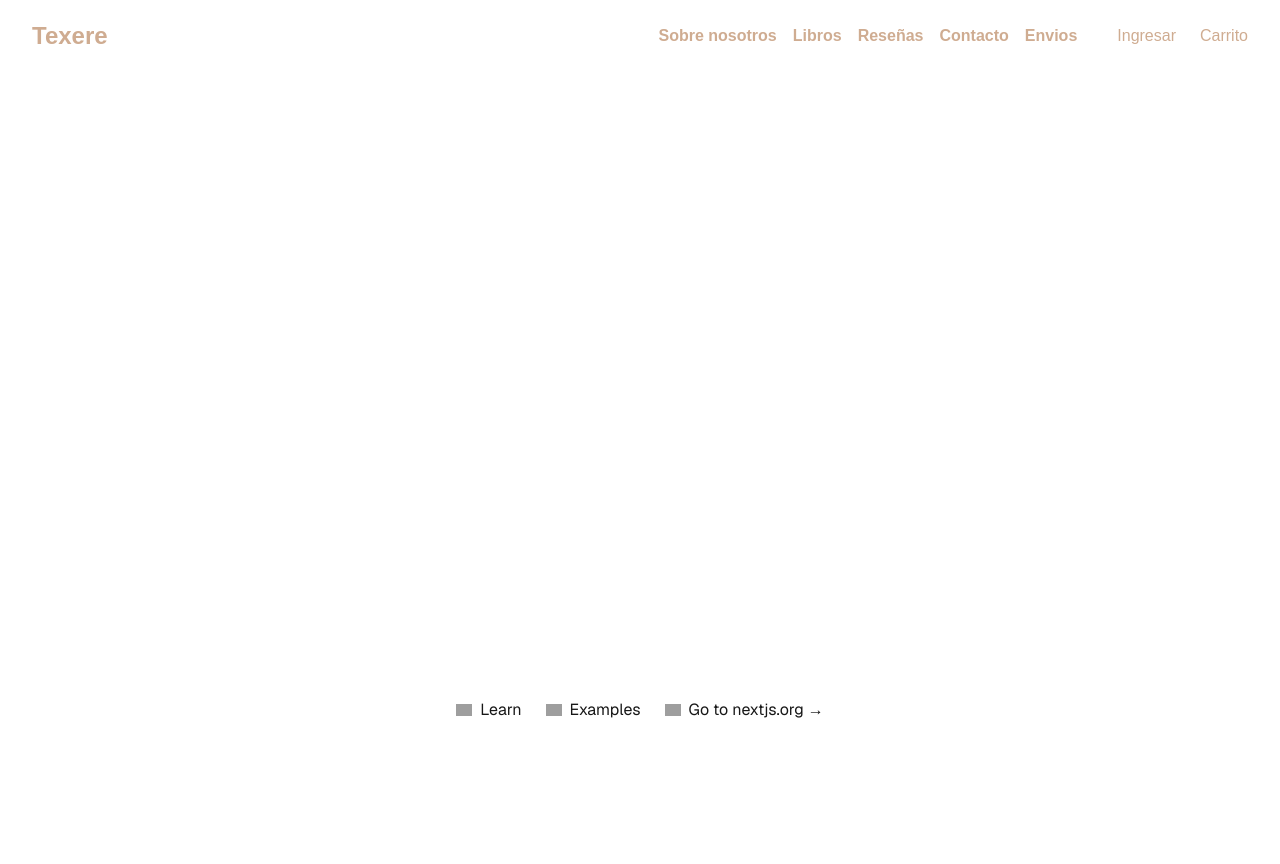
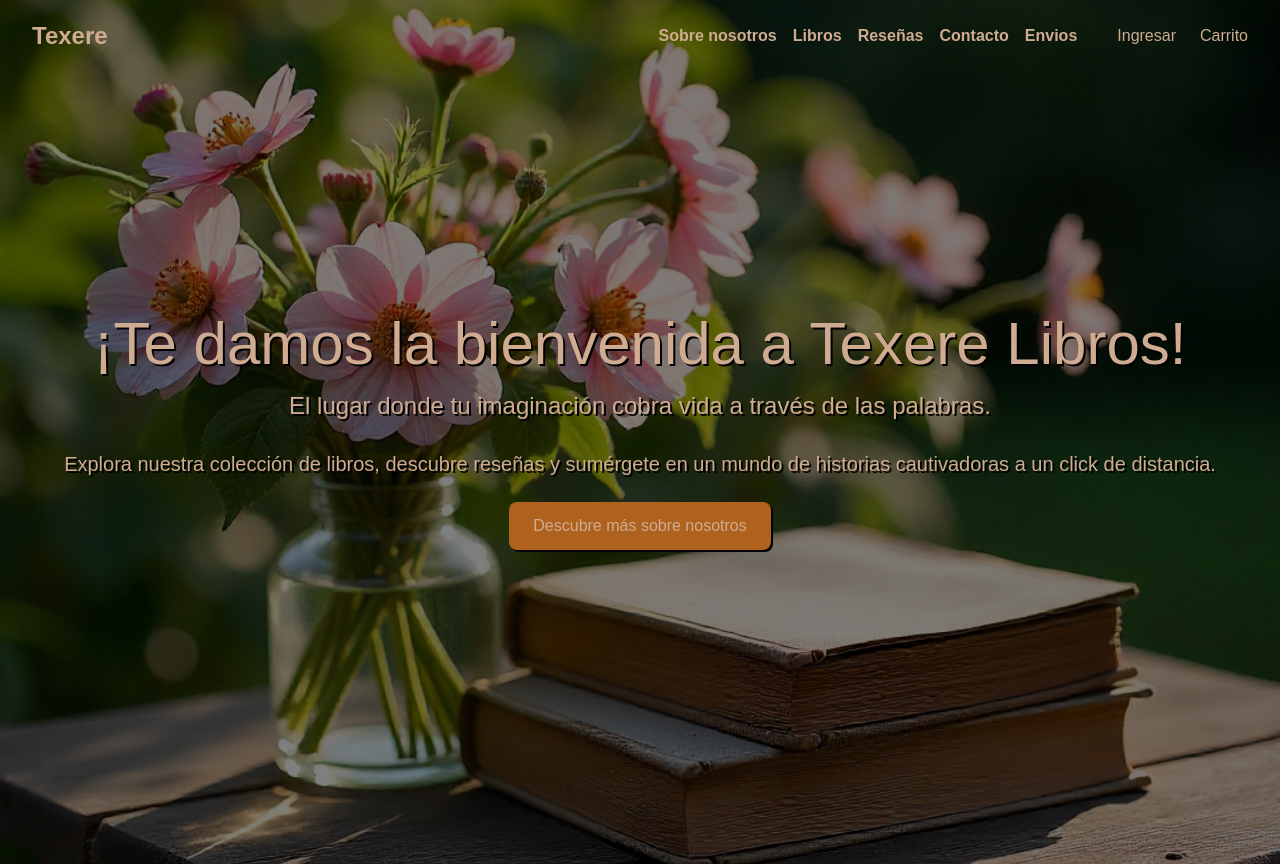
Before and after one commit to MarianaCaradec/BooksEcommerce, a Next.js app: page / in a window 1280 px wide. Before the commit the page ends 800 px from the top, so only its background shows below. Built offline with nearby package versions, Linux system fonts and the light colour scheme; grey boxes are pictures that could not be loaded.

Commit message:
feat: removed and commented unnecessary sections and added bg image with main welcome

```diff
--- a/app/page.tsx
+++ b/app/page.tsx
@@ -1,10 +1,43 @@
 import Image from "next/image";
+import Link from "next/link";
 
 export default function Home() {
   return (
-    <div className="font-sans grid grid-rows-[20px_1fr_20px] items-center justify-items-center min-h-screen p-8 pb-20 gap-16 sm:p-20">
-      <main className="flex flex-col gap-[32px] row-start-2 items-center sm:items-start"></main>
-      <footer className="row-start-3 flex gap-[24px] flex-wrap items-center justify-center">
+    <div className="relative min-h-screen text-[#CFAC91]">
+      <Image
+        src="/about-us2.png"
+        alt="About Us"
+        layout="fill"
+        objectFit="cover"
+        className="absolute inset-0 -z-10"
+      />
+      <div className="absolute inset-0 bg-black/50"></div>
+
+      <div className="flex-grow flex items-center justify-center p-8 relative z-10 drop-shadow-[2px_2px_0px_#000]">
+        <section className="flex flex-col justify-center items-center h-screen text-center">
+          <h1 className="text-4xl md:text-6xl">
+            ¡Te damos la bienvenida a Texere Libros!
+          </h1>
+          <h2 className="text-lg md:text-2xl mt-4">
+            El lugar donde tu imaginación cobra vida a través de las palabras.
+          </h2>
+          <h3 className="text-base md:text-xl mt-7">
+            Explora nuestra colección de libros, descubre reseñas y sumérgete en
+            un mundo de historias cautivadoras a un click de distancia.
+          </h3>
+          <Link
+            href="#sobreNosotros"
+            className="mt-6 px-6 py-3 bg-[#AF611E] hover:bg-[#CFAC91] hover:text-[#AF611E] transition rounded-lg"
+          >
+            Descubre más sobre nosotros
+          </Link>
+        </section>
+
+        <section> {/* <Libros /> */}</section>
+        <section> {/* <LibrosSeleccionados /> */}</section>
+        <section>{/* <ReseñasEnviosContacto /> */}</section>
+      </div>
+      {/* <footer className="flex flex-wrap items-center justify-center relative z-20 gap-6">
         <a
           className="flex items-center gap-2 hover:underline hover:underline-offset-4"
           href="https://nextjs.org/learn?utm_source=create-next-app&utm_medium=appdir-template-tw&utm_campaign=create-next-app"
@@ -50,7 +83,7 @@ export default function Home() {
           />
           Go to nextjs.org →
         </a>
-      </footer>
+      </footer> */}
     </div>
   );
 }
```
